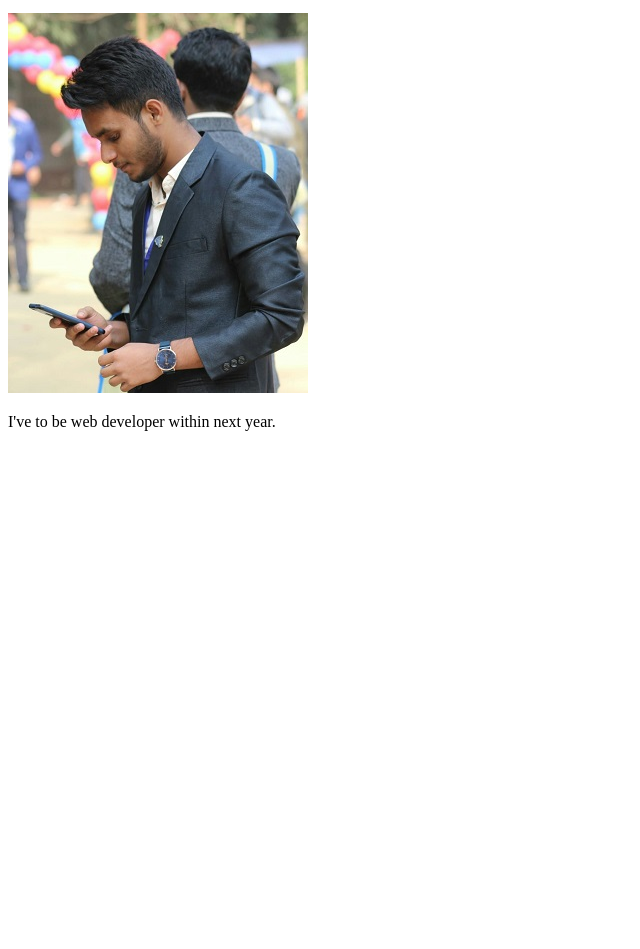
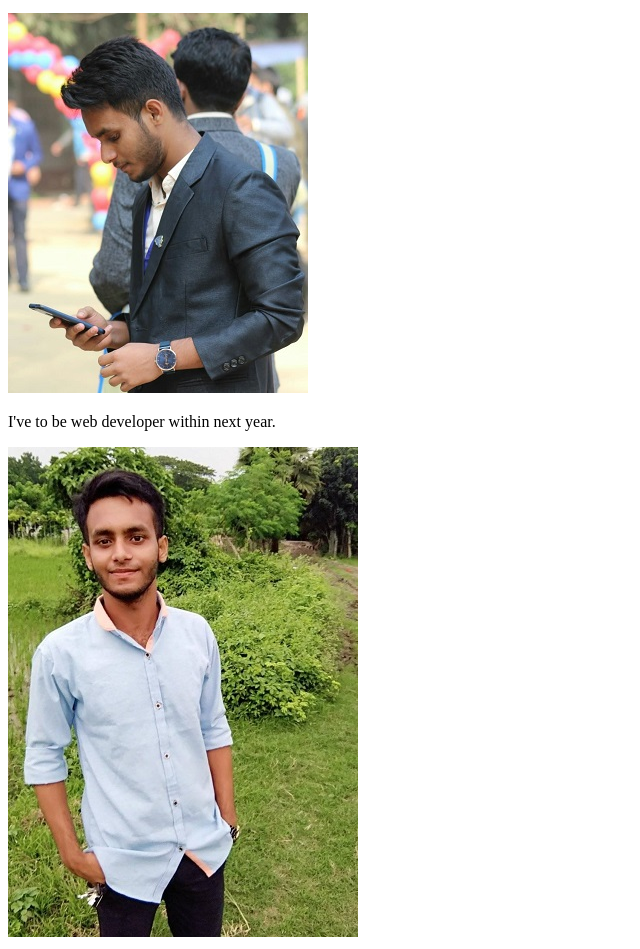
Before and after one commit to mahii060/my-third-colon-repo, a plain HTML site: page index.html in a window 1280 px wide. Shown: the part 101-1050 px from the top of the page, without its empty margins (0-640 px from the left). Before the commit the page ends 800 px from the top, so only its background shows below. Drawn offline with Linux system fonts and the light colour scheme.

Commit message:
new branch created and first image added

```diff
--- a/index.html
+++ b/index.html
@@ -12,5 +12,6 @@
     <p>Hello there ki obostha sobar, kemon acho tomra, soril vala to blah blas</p>
     <img src="images/dp.jpg" alt="">
     <p>I've to be web developer within next year.</p>
+    <img src="images/gift-shirt.jpg" alt="">
 </body>
 </html>
```
